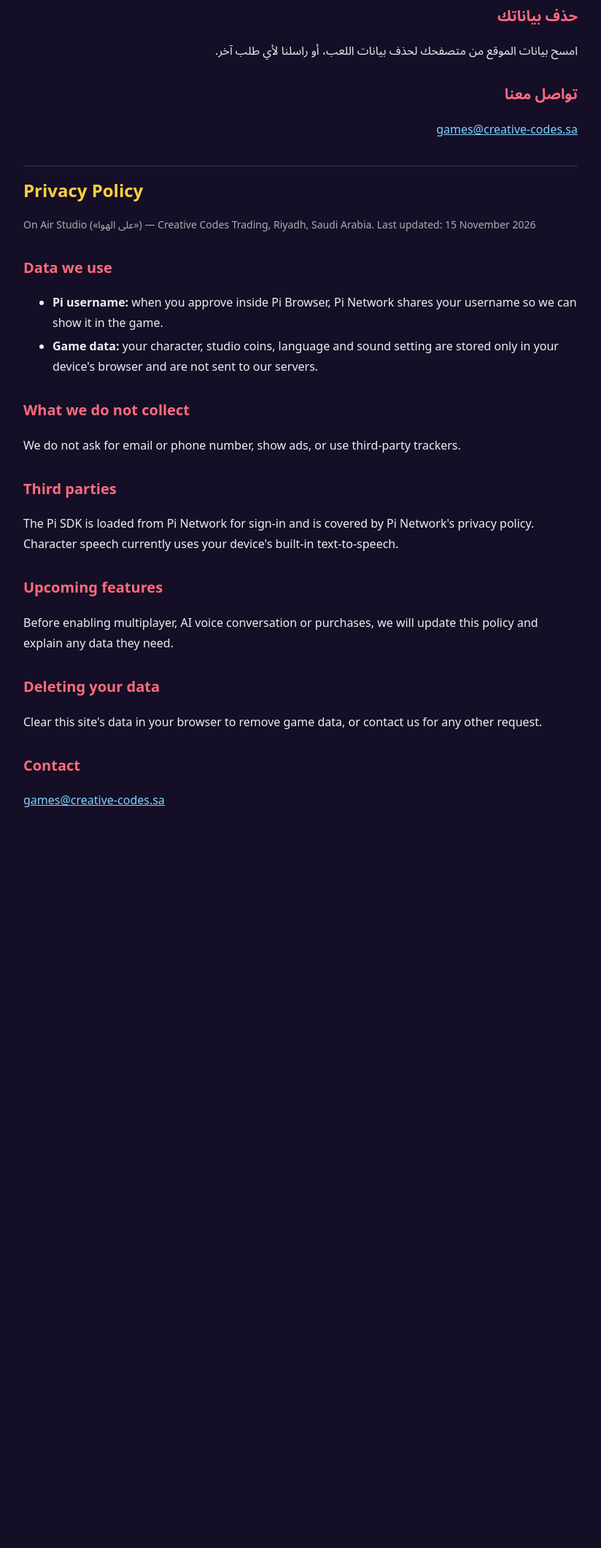
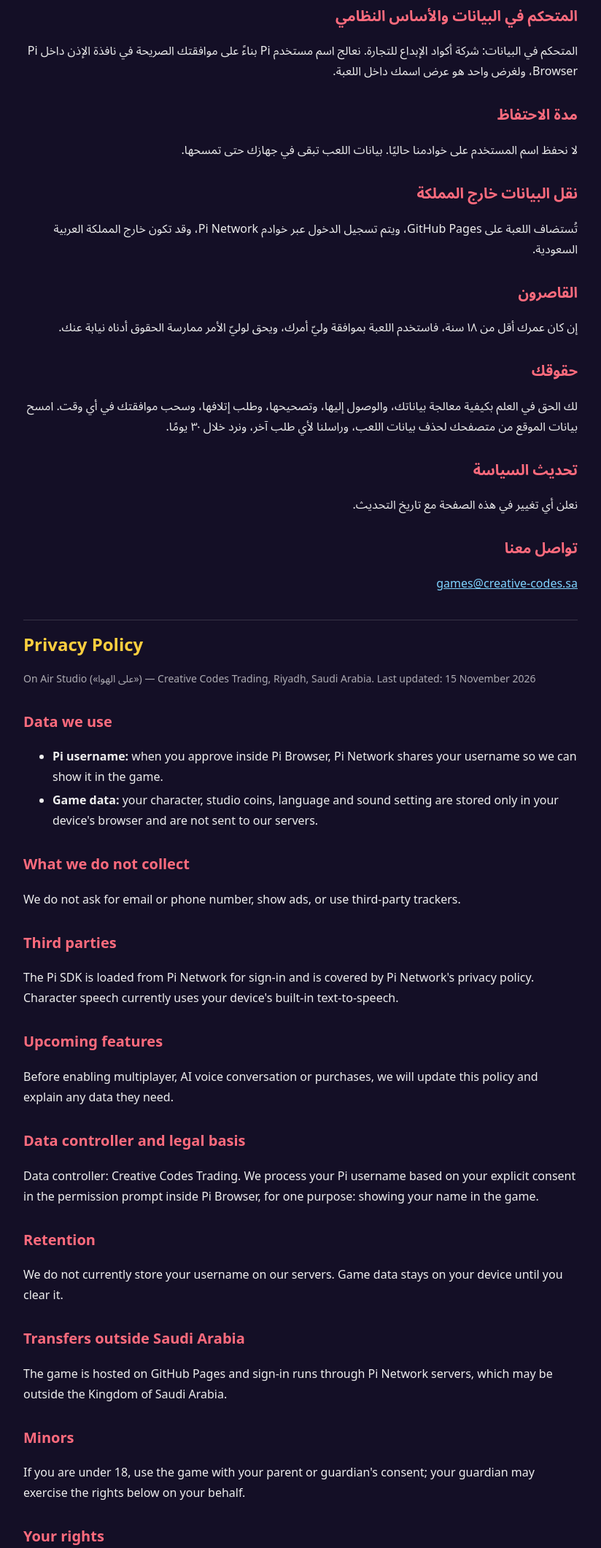
Before and after one commit to kph4nwbnvm-hub/kph4nwbnvm-hub.github.io, a plain HTML site: page privacy.html in a window 1280 px wide. Shown: the part 679-2800 px from the top of the page at 73% size, without its empty margins (228-1052 px from the left). Before the commit the page ends 1865 px from the top, so only its background shows below. Drawn offline with Linux system fonts and the light colour scheme.

Commit message:
Align privacy policy and terms with Saudi PDPL basics
Adds controller identity, legal basis, retention, cross-border transfer,
minors and guardian consent, data subject rights and change notice.

Co-Authored-By: Claude Opus 5.5 <noreply@anthropic.com>
Claude-Session: https://claude.ai/code/session_015iLvJYmWK4TpmdcAYRNnhs

```diff
--- a/privacy.html
+++ b/privacy.html
@@ -9,7 +9,12 @@ main{max-width:760px;margin:0 auto;padding:28px 20px 60px}h1{color:#ffcf3f;margi
 <h2>ما لا نجمعه</h2><p>لا نطلب بريدًا إلكترونيًا ولا رقم جوال، ولا نعرض إعلانات، ولا نستخدم أدوات تتبّع من أطراف ثالثة.</p>
 <h2>الأطراف الأخرى</h2><p>تُحمَّل أداة Pi SDK من Pi Network لتسجيل الدخول، وتخضع لسياسة خصوصية Pi Network. نطق الشخصيات الحالي يستخدم خاصية القراءة المدمجة في جهازك.</p>
 <h2>ميزات قادمة</h2><p>عند إضافة اللعب الجماعي والحوار الصوتي مع الذكاء الاصطناعي والمشتريات، سنحدّث هذه السياسة ونوضّح البيانات المطلوبة قبل تفعيلها.</p>
-<h2>حذف بياناتك</h2><p>امسح بيانات الموقع من متصفحك لحذف بيانات اللعب، أو راسلنا لأي طلب آخر.</p>
+<h2>المتحكم في البيانات والأساس النظامي</h2><p>المتحكم في البيانات: شركة أكواد الإبداع للتجارة. نعالج اسم مستخدم Pi بناءً على موافقتك الصريحة في نافذة الإذن داخل Pi Browser، ولغرض واحد هو عرض اسمك داخل اللعبة.</p>
+<h2>مدة الاحتفاظ</h2><p>لا نحفظ اسم المستخدم على خوادمنا حاليًا. بيانات اللعب تبقى في جهازك حتى تمسحها.</p>
+<h2>نقل البيانات خارج المملكة</h2><p>تُستضاف اللعبة على GitHub Pages، ويتم تسجيل الدخول عبر خوادم Pi Network، وقد تكون خارج المملكة العربية السعودية.</p>
+<h2>القاصرون</h2><p>إن كان عمرك أقل من ١٨ سنة، فاستخدم اللعبة بموافقة وليّ أمرك، ويحق لوليّ الأمر ممارسة الحقوق أدناه نيابة عنك.</p>
+<h2>حقوقك</h2><p>لك الحق في العلم بكيفية معالجة بياناتك، والوصول إليها، وتصحيحها، وطلب إتلافها، وسحب موافقتك في أي وقت. امسح بيانات الموقع من متصفحك لحذف بيانات اللعب، وراسلنا لأي طلب آخر، ونرد خلال ٣٠ يومًا.</p>
+<h2>تحديث السياسة</h2><p>نعلن أي تغيير في هذه الصفحة مع تاريخ التحديث.</p>
 <h2>تواصل معنا</h2><p><a href="mailto:games@creative-codes.sa">games@creative-codes.sa</a></p>
 </section>
 <section dir="ltr" lang="en">
@@ -20,6 +25,11 @@ main{max-width:760px;margin:0 auto;padding:28px 20px 60px}h1{color:#ffcf3f;margi
 <h2>What we do not collect</h2><p>We do not ask for email or phone number, show ads, or use third-party trackers.</p>
 <h2>Third parties</h2><p>The Pi SDK is loaded from Pi Network for sign-in and is covered by Pi Network's privacy policy. Character speech currently uses your device's built-in text-to-speech.</p>
 <h2>Upcoming features</h2><p>Before enabling multiplayer, AI voice conversation or purchases, we will update this policy and explain any data they need.</p>
-<h2>Deleting your data</h2><p>Clear this site's data in your browser to remove game data, or contact us for any other request.</p>
+<h2>Data controller and legal basis</h2><p>Data controller: Creative Codes Trading. We process your Pi username based on your explicit consent in the permission prompt inside Pi Browser, for one purpose: showing your name in the game.</p>
+<h2>Retention</h2><p>We do not currently store your username on our servers. Game data stays on your device until you clear it.</p>
+<h2>Transfers outside Saudi Arabia</h2><p>The game is hosted on GitHub Pages and sign-in runs through Pi Network servers, which may be outside the Kingdom of Saudi Arabia.</p>
+<h2>Minors</h2><p>If you are under 18, use the game with your parent or guardian's consent; your guardian may exercise the rights below on your behalf.</p>
+<h2>Your rights</h2><p>You have the right to be informed, to access and correct your data, to request its destruction, and to withdraw consent at any time. Clear this site's data in your browser to remove game data, and contact us for any other request; we reply within 30 days.</p>
+<h2>Changes</h2><p>We announce any change on this page with its update date.</p>
 <h2>Contact</h2><p><a href="mailto:games@creative-codes.sa">games@creative-codes.sa</a></p>
 </section></main></body></html>
```
Also changed, not shown: terms.html (+2 -2 lines).
